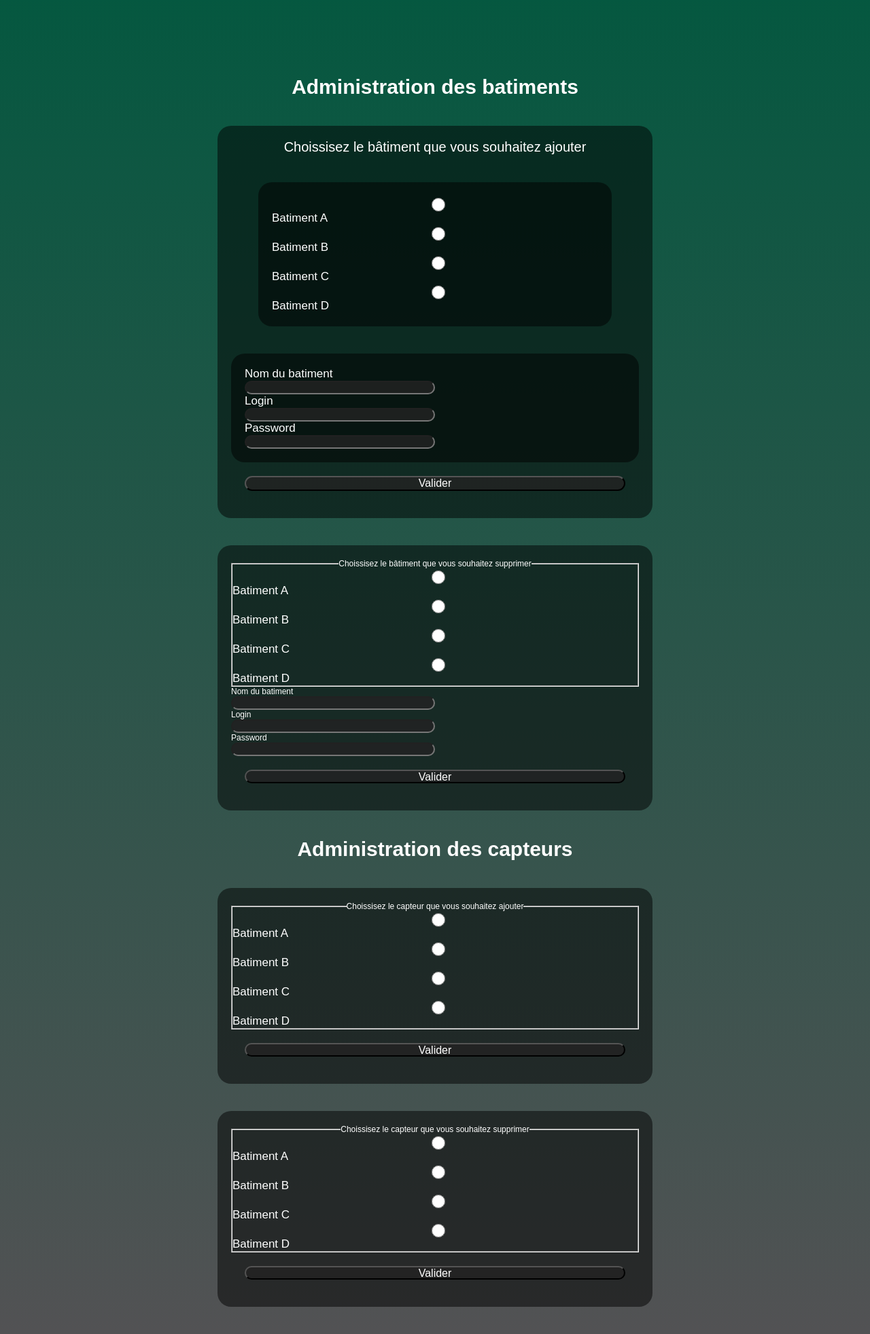
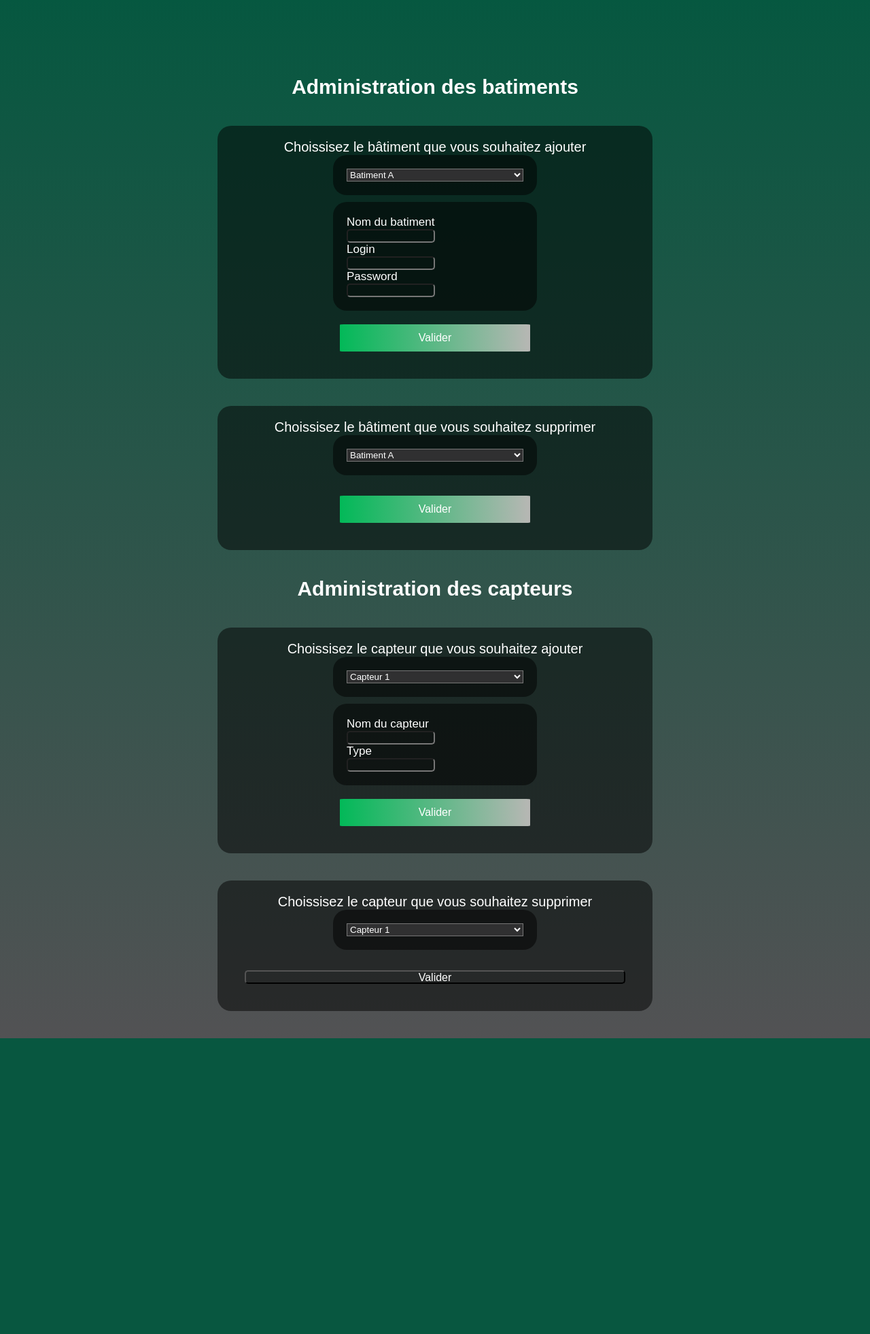
Before and after one commit to staringhan/SAE23, a PHP site: page /admin.php in a window 1280 px wide. Shown: the part 81-2043 px from the top of the page at 68% size. After the commit the page ends 1608 px from the top, so only its background shows below. Run offline with PHP 8.4, Linux system fonts and the light colour scheme; a user stored in the database is signed in; some web fonts are replaced.

Commit message:
Modification formulaire + style

```diff
--- a/admin.php
+++ b/admin.php
@@ -50,14 +50,12 @@ if (!isset($_SESSION['admin']) || $_SESSION['admin'] !== true) {
         <form action="#" method="post" enctype="multipart/form-data">
             <section class="batiment">
 
-                    <input type="radio" id="A" name="bat_add" value="Batiment A" class="radio-input">
-                    <label for="A" class="nomBAT">Batiment A</label><br>
-                    <input type="radio" id="B" name="bat_add" value="Batiment B" class="radio-input">
-                    <label for="B" class="nomBAT">Batiment B</label><br>
-                    <input type="radio" id="C" name="bat_add" value="Batiment C" class="radio-input">
-                    <label for="C" class="nomBAT">Batiment C</label><br>
-                    <input type="radio" id="D" name="bat_add" value="Batiment D" class="radio-input">
-                    <label for="D" class="nomBAT">Batiment D</label><br>
+                <select id="ID_bat" name="ID_bat">
+                    <option value="A">Batiment A</option>
+                    <option value="B">Batiment B</option>
+                    <option value="C">Batiment C</option>
+                    <option value="D">Batiment D</option>
+                  </select>
             </section>
 
         <section class="form">
@@ -79,33 +77,21 @@ if (!isset($_SESSION['admin']) || $_SESSION['admin'] !== true) {
 
 
     <section class="admin">
+        <legend class="form">Choissisez le bâtiment que vous souhaitez supprimer</legend>
+        <form action="#" method="post" enctype="multipart/form-data">
+            <section class="batiment">
 
-        <form action="#" method="post" enctype="multipart/form-data">
-            <fieldset class="batiment">
-                <legend>Choissisez le bâtiment que vous souhaitez supprimer</legend>
-
-                    <input type="radio" id="A" name="bat_add" value="Batiment A" class="radio-input">
-                    <label for="A" class="nomBAT">Batiment A</label><br>
-                    <input type="radio" id="B" name="bat_add" value="Batiment B" class="radio-input">
-                    <label for="B" class="nomBAT">Batiment B</label><br>
-                    <input type="radio" id="C" name="bat_add" value="Batiment C" class="radio-input">
-                    <label for="C" class="nomBAT">Batiment C</label><br>
-                    <input type="radio" id="D" name="bat_add" value="Batiment D" class="radio-input">
-                    <label for="D" class="nomBAT">Batiment D</label><br>
-            </fieldset>
-
-                <label for="nom">Nom du batiment</label><br>
-                <input type="text" id="nom" name="nom" value=""><br>
-
-                <label for="login">Login</label><br>
-                <input type="text" id="login" name="login" value=""><br>
-
-                <label for="nom">Password</label><br>
-                <input type="text" id="mdp" name="mdp" value=""><br>
-
+                <select id="ID_bat" name="ID_bat">
+                    <option value="A">Batiment A</option>
+                    <option value="B">Batiment B</option>
+                    <option value="C">Batiment C</option>
+                    <option value="D">Batiment D</option>
+                    <option value="E">Batiment E</option>
+                  </select>
+            </section>
 
             <section class="valid">
-                <input type="submit" value="Valider" />
+                <input type="submit" value="Valider" class="valider" />
             </section>
         </form>
 
@@ -120,17 +106,46 @@ if (!isset($_SESSION['admin']) || $_SESSION['admin'] !== true) {
 <section class="admin">
 
     <form action="#" method="post" enctype="multipart/form-data">
-        <fieldset class="batiment">
-            <legend>Choissisez le capteur que vous souhaitez ajouter</legend>
-                <input type="radio" id="A" name="bat_add" value="Batiment A" class="radio-input">
-                <label for="A" class="nomBAT">Batiment A</label><br>
-                <input type="radio" id="B" name="bat_add" value="Batiment B" class="radio-input">
-                <label for="B" class="nomBAT">Batiment B</label><br>
-                <input type="radio" id="C" name="bat_add" value="Batiment C" class="radio-input">
-                <label for="C" class="nomBAT">Batiment C</label><br>
-                <input type="radio" id="D" name="bat_add" value="Batiment D" class="radio-input">
-                <label for="D" class="nomBAT">Batiment D</label><br>
-        </fieldset>
+
+            <legend class="form">Choissisez le capteur que vous souhaitez ajouter</legend>
+            <section class="batiment">
+
+                <select id="ID_cap" name="ID_bat">
+                    <option value="A">Capteur 1 </option>
+                    <option value="B">Capteur 2</option>
+                    <option value="C">Capteur 3</option>
+                    <option value="D">Capteur 4</option>
+                  </select>
+            </section>
+
+        <section class="form">
+                <label for="nom" class="texte">Nom du capteur</label><br>
+                <input type="text" id="nom" name="nom" value=""><br>
+
+                <label for="login" class="texte">Type</label><br>
+                <input type="text" id="login" name="login" value=""><br>
+
+        </section>
+            <section class="valid">
+                <input type="submit" value="Valider" class="valider" />
+            </section>
+        </form>
+</section>
+
+<section class="admin">
+
+    <form action="#" method="post" enctype="multipart/form-data">
+
+            <legend class="form">Choissisez le capteur que vous souhaitez supprimer</legend>
+            <section class="batiment">
+
+                <select id="ID_cap" name="ID_bat">
+                    <option value="A">Capteur 1</option>
+                    <option value="B">Capteur 2</option>
+                    <option value="C">Capteur 3</option>
+                    <option value="D">Capteur 4</option>
+                  </select>
+            </section>
 
         <section class="valid">
             <input type="submit" value="Valider" />
@@ -138,25 +153,3 @@ if (!isset($_SESSION['admin']) || $_SESSION['admin'] !== true) {
     </form>
 
 </section>
-
-<section class="admin">
-
-    <form action="#" method="post" enctype="multipart/form-data">
-        <fieldset class="batiment">
-            <legend>Choissisez le capteur que vous souhaitez supprimer</legend>
-                <input type="radio" id="A" name="bat_add" value="Batiment A" class="radio-input">
-                <label for="A" class="nomBAT">Batiment A</label><br>
-                <input type="radio" id="B" name="bat_add" value="Batiment B" class="radio-input">
-                <label for="B" class="nomBAT">Batiment B</label><br>
-                <input type="radio" id="C" name="bat_add" value="Batiment C" class="radio-input">
-                <label for="C" class="nomBAT">Batiment C</label><br>
-                <input type="radio" id="D" name="bat_add" value="Batiment D" class="radio-input">
-                <label for="D" class="nomBAT">Batiment D</label><br>
-        </fieldset>
-
-        <section class="valid">
-            <input type="submit" value="Valider" />
-        </section>
-    </form>
-
-</section>
--- a/styles/style23.css
+++ b/styles/style23.css
@@ -63,12 +63,24 @@ fieldset{
 
 section.form{
 	margin: auto;
+	width: 50%;
+
 }
 
+section.batiment{
+	margin: auto;
+	margin-bottom: 10px;
+	width: 50%;
+}
 legend.form{
 	font-size: 20px;
 	text-align: center;
 	margin: auto;
+}
+
+select{
+	background-color: #303031;
+	width: 100%;
 }
 /* --------------------------FORMULAIRE------------------------------------- */
 
@@ -200,21 +212,30 @@ h2{
 .valid{
 	background-color: transparent;
 	margin: auto;
+	text-align: center;
+
 
 }
 
 input{
 	font-size: 16px;
 	height: 20px;
-	background-color:rgba(35, 35, 35, 0.824);
+	background-color:transparent;
 	width: 100%;
 	text-align: center;
-	border-radius: 20px;
+	border-radius: 5px;
+
 }
 
 input.valider{
-	height: auto;
+	height: 40px;
+	border-radius: 2%;
+	width: 50%;
+	border: none;
+	background-color: #02b958;
+    background-image: linear-gradient(90deg, #02b958 0%, #b7b7b4 100%);
 }
+
 
 .hautpage{
 
@@ -228,7 +249,7 @@ input[type=text] {
   }
 
   input[type=text]:focus {
-	width: 100%;
+	width: 80%;
   }
 
 legend{
```
